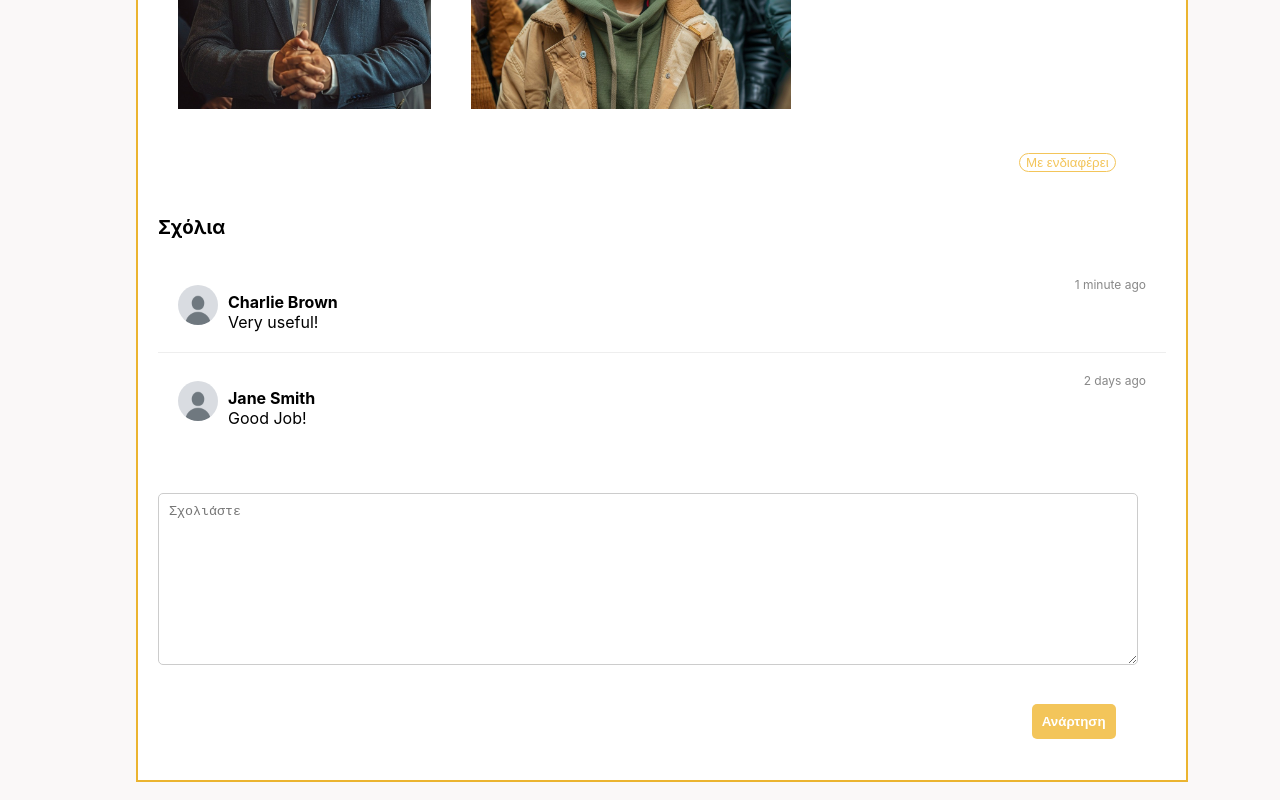
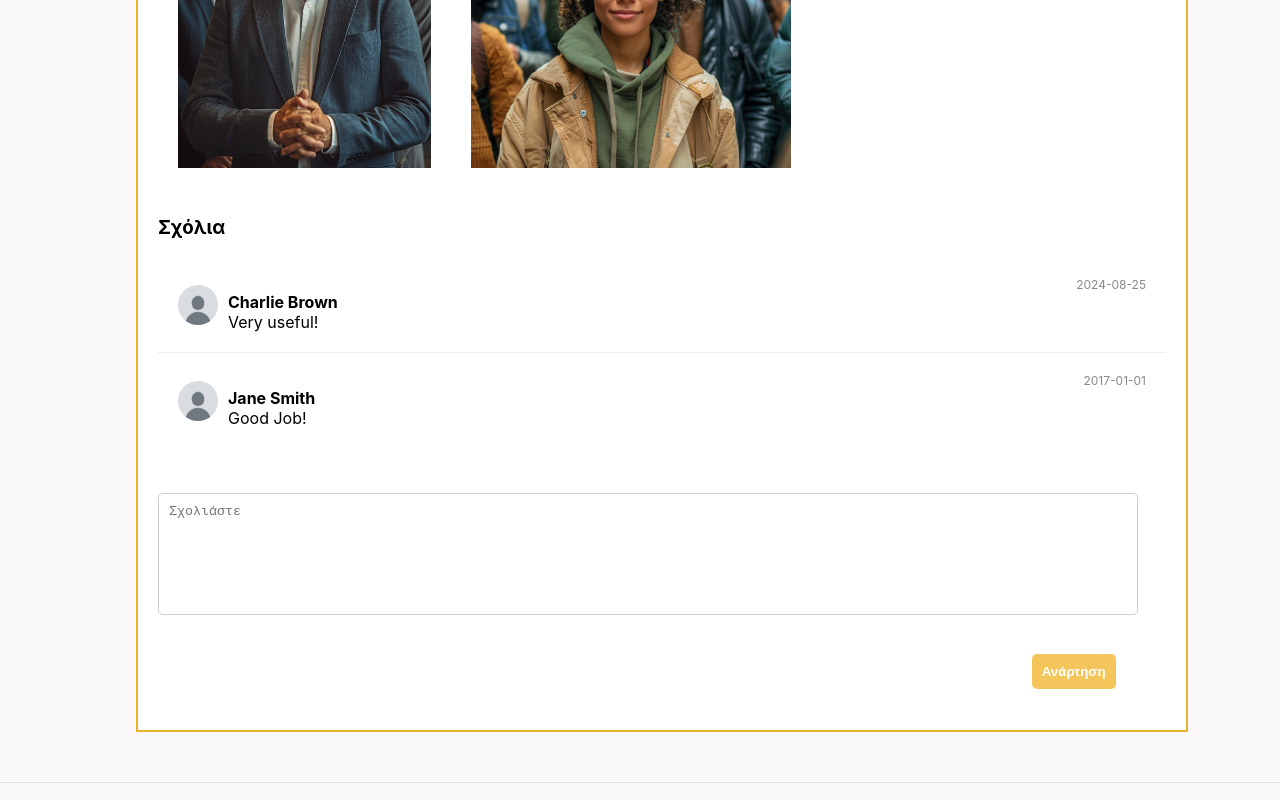
Before and after one commit to IoannaMaritsa/ted, a React (Create React App) app in the folder react-app/: page /epaggelmatias_article/1 in a window 1280 px wide. Shown: the part 660-1460 px from the top of the page. Built offline with nearby package versions, Linux system fonts and the light colour scheme.

Commit message:
article fixes

```diff
--- a/react-app/src/components/Breadcrumbs.js
+++ b/react-app/src/components/Breadcrumbs.js
@@ -7,7 +7,9 @@ const Breadcrumbs = () => {
   const { isAdmin } = useAppContext();
 
   const location = useLocation();
-  const pathnames = location.pathname.split('/').filter((x) => x);
+  const modifiedPathname = location.pathname.replace(/\d+/g, '');
+  const pathnames = modifiedPathname.split('/').filter((x) => x);
+  console.log(modifiedPathname);
 
   const breadcrumbNameMap = {
     'epaggelmatias_article': 'Άρθρο',
@@ -18,7 +20,7 @@ const Breadcrumbs = () => {
     'user_profile':'Προφίλ Χρήστη',
     'epaggelmatias_notifications':'Ειδοποιήσεις',
     'epaggelmatias_settings' : 'Ρυθμίσεις',
-    'epaggelmatias_messages' : 'Μηνύματα'
+    'epaggelmatias_messages' : 'Μηνύματα',
     // Add more mappings as needed
   };
 
--- a/react-app/src/css/epag-home.css
+++ b/react-app/src/css/epag-home.css
@@ -7,7 +7,8 @@
     border: 1px solid var(--border-color);
     border-radius: 5px;
     padding: 20px 20px; */
-    width: 70%;
+    margin-right: 5%;
+    width:65%;
     text-align: left;
   }
 
@@ -15,8 +16,8 @@
     background-color: var(--background-color);
     width: 100%;
     display: flex;
-    align-items: baseline;
-    justify-content: center;
+    align-items:flex-start;
+    justify-content: space-evenly;
     height: fit-content;
     padding: 20px 0px;
     column-gap: 20px;
@@ -120,10 +121,17 @@
 
   .article-creator h2 {
     text-align: left;
-    margin-bottom: 20px;
     font-family: var(--font-basic);
     font-weight: 400;
     font-size: large;
+
+  }
+
+  .article-creator-top {
+    display: flex;
+    align-items: center;
+    justify-content: space-between;
+    margin-bottom: 20px;
     padding: 10px;
     border-bottom: 1px solid #ccc;
   }
@@ -147,13 +155,13 @@
   }
 
   .input-group textarea {
-    resize: vertical;
-    height: 150px;
+    resize:none;
+    height: 100px;
   }
 
   .icon-group {
     display: flex;
-    justify-content: space-around;
+    justify-content: left;
     margin-top: 20px;
   }
 
@@ -205,7 +213,7 @@
 
   .submit-button {
     display: block;
-    width: 100%;
+    margin: 10px;
     padding: 10px;
     border: none;
     border-radius: 5px;
@@ -213,7 +221,6 @@
     color: var(--text-dark-grey);
     font-size: 16px;
     cursor: pointer;
-    margin-top: 20px;
   }
 
   .submit-button:hover {
--- a/react-app/src/css/global.css
+++ b/react-app/src/css/global.css
@@ -128,7 +128,7 @@
 
 .main {
   background-color: var(--background-color);
-  min-height: 70%;
+  min-height: 40vh;
   padding: 50px 10px;
 }
 
@@ -202,7 +202,7 @@
 }
 
 video {
-  width: 100%;
+  width: 50%;
   height: auto;
   opacity: 1;
   visibility: visible;
--- a/react-app/src/pages/Epag_Home.js
+++ b/react-app/src/pages/Epag_Home.js
@@ -31,10 +31,22 @@ export default function Epag_Home() {
             date: '2024-07-28',
             content: 'This is the content of the third article. It is a brief description of the article.'
         },
+        {
+            id: '4',
+            title: 'Article 4',
+            author: 'Λάκης Λαλάκης',
+            date: '2024-07-25',
+            content: 'This is the content of the second article. It is a brief description of the article.'
+        },
+        {
+            id: '5',
+            title: 'Article 5',
+            author: 'Λάκης Λαλάκης',
+            date: '2024-07-28',
+            content: 'This is the content of the third article. It is a brief description of the article.'
+        },
         // Add more articles as needed
     ];
-
-    const sortedArticles = articles.sort((a, b) => new Date(b.date) - new Date(a.date));
 
     const user_info = {
         profilePic: '/default-avatar.jpeg',
@@ -48,6 +60,10 @@ export default function Epag_Home() {
         studies: [{ university: 'Ekpa', degree: 'Undergraduate Degree, Software Engineering', date: '2016 - 2020' }, { university: 'Harvard', degree: 'Masters, Comp Sci', date: '2020 - 2024' }],
         skills: ['Customer Satisfaction', 'C++ Knowledge', 'Python Knowledge', 'React Framework']
     }
+
+    const sortedArticles = articles.filter((i, _) => i.author !== user_info.name).sort((a, b) => new Date(b.date) - new Date(a.date));
+
+    const my_articles = articles.filter((i, _) => i.author === user_info.name).sort((a, b) => new Date(b.date) - new Date(a.date));
 
     const contacts = [
         {
@@ -242,8 +258,13 @@ export default function Epag_Home() {
                 </div>
                 <div className="main-section">
                     <div className="article-creator">
+                        <form onSubmit={handleSubmit}>
+                            <div className="article-creator-top">
                                 <h2>Δημιουργία νέου άρθρου</h2>
-                        {/* <form onSubmit={handleSubmit}> */}
+                                <button type="submit" className="submit-button">Ανάρτηση</button>
+                            </div>
+
+
                             <div className="input-group">
                                 <label htmlFor="title">Τίτλος</label>
                                 <input
@@ -252,6 +273,7 @@ export default function Epag_Home() {
                                     value={title}
                                     onChange={handleTitleChange}
                                     placeholder="Δώστε έναν τίτλο στο άρθρο σας"
+                                    required
                                 />
                             </div>
                             <div className="input-group">
@@ -261,6 +283,7 @@ export default function Epag_Home() {
                                     value={body}
                                     onChange={handleBodyChange}
                                     placeholder="Περιγράψτε αναλυτικά το θέμα"
+                                    required
                                 />
                             </div>
                             <div className="icon-group">
@@ -275,6 +298,7 @@ export default function Epag_Home() {
                                     <img src="/audiofile.png" alt="Attach Audio" />
                                 </button>
                             </div>
+                            {attachedFiles.length > 0 && (
                                 <div className="attached-files">
                                     {attachedFiles.map((file, index) => (
                                         <div key={index} className="attached-file">
@@ -288,10 +312,24 @@ export default function Epag_Home() {
                                         </div>
                                     ))}
                                 </div>
-                        <button onClick={handleSubmit} className="submit-button">Ανάρτηση</button>
-                        {/* </form> */}
+                            )}
+                        </form>
                     </div>
                     <div className="articles-page">
+                        <h2>Τα άρθρα μου</h2>
+                        {my_articles.map((article, index) => (
+                            <Article
+                                key={index}
+                                id={article.id}
+                                title={article.title}
+                                author={article.author}
+                                date={article.date}
+                                content={article.content}
+                            />
+                        ))}
+                    </div>
+                    <div className="articles-page">
+                        <h2>Άρθρα άλλων επαγγελματιών</h2>
                         {sortedArticles.map((article, index) => (
                             <Article
                                 key={index}
--- a/react-app/src/pages/Epag_article.js
+++ b/react-app/src/pages/Epag_article.js
@@ -8,6 +8,34 @@ import { useState, useEffect } from 'react';
 import { useNavigate } from 'react-router-dom';
 import { useParams } from 'react-router-dom';
 
+function DateTime(date, time) {
+    this.date = date; // Date in YYYY-MM-DD format
+    this.time = time; // Time in HH:MM:SS format
+}
+
+const getCurrentDate = () => {
+    const today = new Date();
+
+    const year = today.getFullYear();
+    const month = String(today.getMonth() + 1).padStart(2, '0'); // Adding 1 because months are zero-indexed
+    const day = String(today.getDate()).padStart(2, '0');
+
+    return `${year}-${month}-${day}`;
+};
+
+const getCurrentTime = () => {
+    const today = new Date();
+    const hours = String(today.getHours()).padStart(2, '0');
+    const minutes = String(today.getMinutes()).padStart(2, '0');
+
+    return `${hours}:${minutes}`;
+};
+
+const myuser = {
+    id: 189,
+    profilePic: '/default-avatar.jpeg',
+    name: 'Λάκης Λαλάκης',
+}
 const users = [
     {
         id: 1,
@@ -49,17 +77,25 @@ const Epag_article = () => {
         // Add more articles as needed
     ];
 
-    const all_comments = [
-        { article_id: 1, author: users.find((person) => person.id === 3), date: '1 minute ago', text:'Very useful!'},
-        { article_id: 2, author: users.find((person) => person.id === 3), date: '3 hours ago', text:'I find this very disturbing!'},
-        { article_id: 1, author: users.find((person) => person.id === 2), date: '2 days ago', text:'Good Job!'},
-    ];
+    const [all_comments, setAll_comments] = useState([
+        { article_id: 1, author: users.find((person) => person.id === 3), datetime: new DateTime('2024-08-25', '12:30'), text: 'Very useful!' },
+        { article_id: 2, author: users.find((person) => person.id === 3), datetime: new DateTime('2009-07-28', '08:15'), text: 'I find this very disturbing!' },
+        { article_id: 1, author: users.find((person) => person.id === 2), datetime: new DateTime('2017-01-01', '18:45'), text: 'Good Job!' },
+    ]);
 
     const { id } = useParams();
     const article = articles.find(article => article.id === parseInt(id));
 
     if (!article) {
-        return <div>Article not found</div>;
+        return (
+            <div>
+                <Header variant="professional" />
+                <Breadcrumbs />
+                <div className='main'>Article not found</div>
+                <MainBottom />
+                <Footer />
+            </div>
+        );
     }
 
     const handleBodyChange = (e) => {
@@ -68,13 +104,28 @@ const Epag_article = () => {
 
     const handleSubmit = (e) => {
         e.preventDefault();
-        // Handle the form submission logic here
+        const currentDateTime = new DateTime(getCurrentDate(), getCurrentTime());
+
+        const newComment = {
+            article_id: parseInt(id),  // Example article ID
+            author: myuser,  // Example user
+            datetime: currentDateTime,  // Example date
+            text: body  // Example comment text
+        };
+        setAll_comments([...all_comments, newComment]);
+
         console.log('Article submitted:', { body });
         // Reset the form
         setBody('');
     };
 
-    const comments = all_comments.filter((i ,_) => i.article_id === parseInt(id))
+    const sortComments = (comments) => {
+        comments.sort((a, b) => new Date(`${b.datetime.date}T${b.datetime.time}:00`) - new Date(`${a.datetime.date}T${a.datetime.time}:00`));
+
+        return comments;
+    }
+
+    const comments = sortComments(all_comments.filter((i, _) => i.article_id === parseInt(id)));
 
     return (
         <div>
@@ -82,6 +133,9 @@ const Epag_article = () => {
             <Breadcrumbs />
             <div className='main'>
                 <div className="article-container">
+                    <div className='interest-box'>
+                        <button className='interest-button'>Με ενδιαφέρει</button>
+                    </div>
                     <div className="article-text">
                         <h1>{article.title}</h1>
                     </div>
@@ -98,10 +152,10 @@ const Epag_article = () => {
                     <p className="article-content">{article.content}</p>
                     {article.attachments.images.length > 0 && (
                         <div className="attachments">
-                                    <h3>Φωτογραφίες</h3>
-                                    {article.attachments.images.map((image, index) => (
-                                        <img key={index} src={`/${image}`} alt={`Attachment ${index + 1}`} className='article-image' />
-                                    ))}
+                            <h3>Φωτογραφίες</h3>
+                            {article.attachments.images.map((image, index) => (
+                                <img key={index} src={`/${image}`} alt={`Attachment ${index + 1}`} className='article-image' />
+                            ))}
                         </div>
                     )}
 
@@ -128,9 +182,6 @@ const Epag_article = () => {
                             ))}
                         </div>
                     )}
-                    <div className='interest-box'>
-                        <button className='interest-button'>Με ενδιαφέρει</button>
-                    </div>
 
                     <div className='article-comment-section'>
                         <h3>Σχόλια</h3>
@@ -140,9 +191,14 @@ const Epag_article = () => {
                             <>
                                 {comments.map((comment, index) => (
                                     <div className='notification-item'>
-                                        <img src={comment.author.profilePic} alt={`${comment.author.name}'s profile`} className='profile-pic'/>
+                                        <img src={comment.author.profilePic} alt={`${comment.author.name}'s profile`} className='profile-pic' />
                                         <div className='notification-text'>
-                                            <div className="notification-time">{comment.date}</div>
+                                            {comment.datetime.date === getCurrentDate() ? (
+                                                <div className="notification-time">{comment.datetime.time}</div>
+                                            ) : (
+                                                <div className="notification-time">{comment.datetime.date}</div>
+                                            )}
+
                                             <span className="notification-name" onClick={() => handleProfileClick(comment.author)}>{comment.author.name}</span>
                                             <span>{comment.text}</span>
                                         </div>
@@ -151,19 +207,22 @@ const Epag_article = () => {
                             </>
                         )}
                     </div>
-
+                    <form onSubmit={handleSubmit}>
                     <div className="input-group">
                         <textarea
                             id="body"
                             value={body}
                             onChange={handleBodyChange}
                             placeholder="Σχολιάστε"
+                            required
                         />
                     </div>
                     <div className='interest-box'>
-                        <button onClick={handleSubmit} className="article-comment-button">Ανάρτηση</button>
+                        <button type='submit' className="article-comment-button">Ανάρτηση</button>
                     </div>
+                    </form>
                 </div>
+
             </div>
             <MainBottom />
             <Footer />
```
Also changed, not shown: react-app/public/audiofile.png, react-app/public/video.png. Lines whose indentation alone changed are shown as unchanged.
